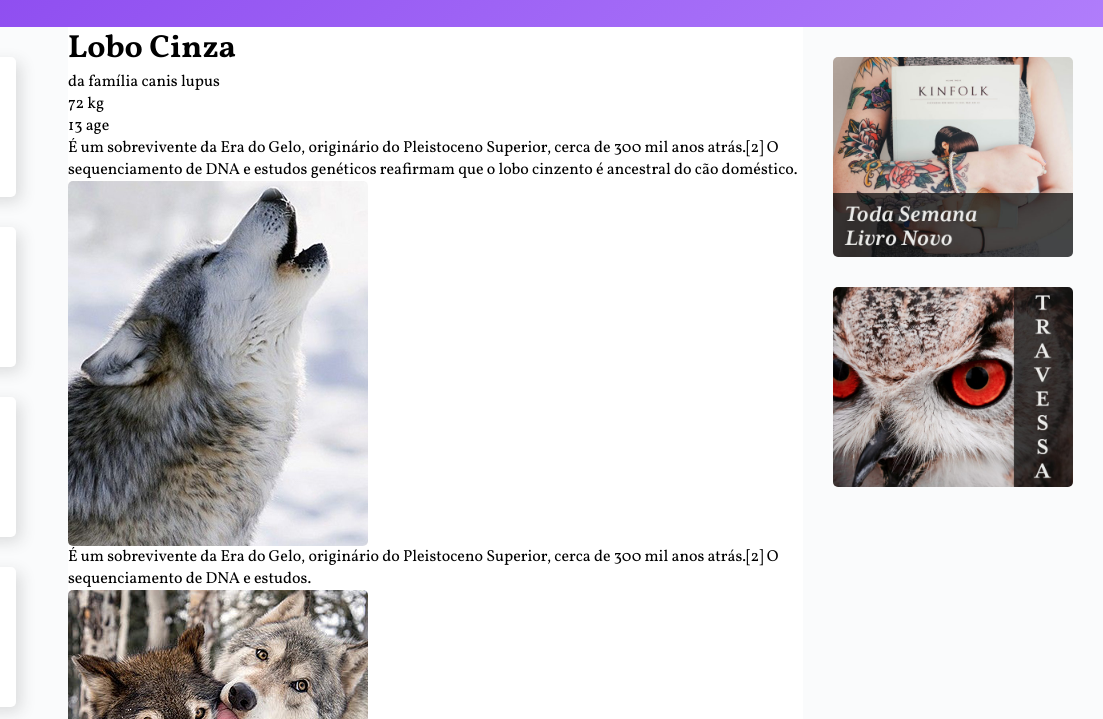
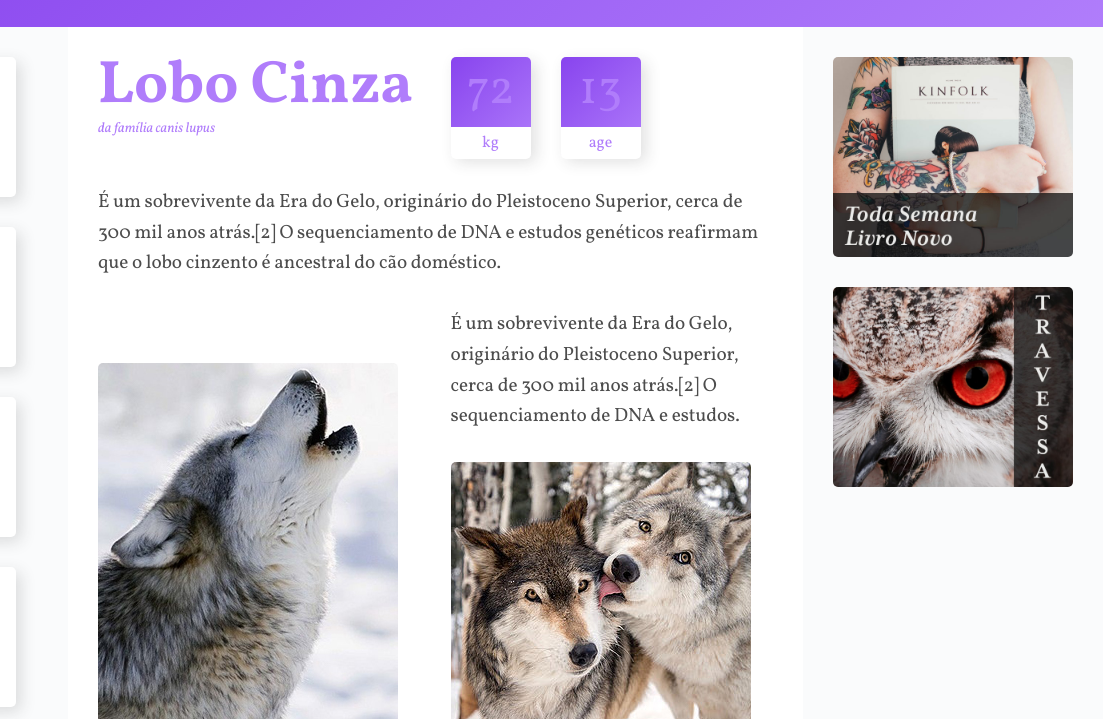
Before and after one commit to adsonbmx15/wildbeast, a plain HTML site: page index.html in a window 1280 px wide. Shown: the part 81-800 px from the top of the page, 177-1280 px from the left. Drawn offline with Linux system fonts and the light colour scheme.

Commit message:
add-caracteristica

```diff
--- a/css/style.css
+++ b/css/style.css
@@ -103,6 +103,94 @@ img {
 
 .content {
   grid-area: content;
+  max-width: 900px;
+  margin: 0 auto;
+  padding: 30px;
+  display: grid;
+  grid-template-columns: 1fr 1fr;
+  gap: 30px;
+}
+
+.col-wide {
+  grid-column: 1 / -1;
+}
+
+.imagem-1 {
+  grid-row: span 2;
+  align-self: end;
+}
+
+.imagem-2 {
+  align-self: end;
+}
+
+/* ESTILOS CONTENT */
+
+p {
+  font-size: 1.2rem;
+  line-height: 1.6;
+  letter-spacing: -0.005rem;
+  color: rgba(0, 0, 0, 0.7);
+}
+
+.informacoes p + p {
+  margin-top: 30px;
+}
+
+/* TITULO */
+
+.titulo {
+  color: #b07dfb;
+}
+
+.titulo h1 {
+  font-size: 3.75rem;
+  line-height: 1;
+  font-weight: 700;
+}
+
+.titulo span {
+  font-size: 0.875rem;
+  font-style: italic;
+}
+
+/* CARACTERISTICAS */
+
+.caracteristicas {
+  display: flex;
+  align-items: flex-start;
+}
+
+.caracteristicas > div {
+  width: 80px;
+  text-align: center;
+  background: linear-gradient(135deg, #8844ee, #b07dfb);
+  border-radius: 5px;
+  box-shadow: 5px 5px 15px 0px rgba(44, 44, 44, 0.15);
+  position: relative;
+}
+
+.caracteristicas > div:first-child {
+  margin-right: 30px;
+}
+
+.caracteristicas span {
+  display: block;
+  color: #b07dfb;
+}
+
+.numero {
+  font-size: 3rem;
+  line-height: 1;
+  margin: 10px auto;
+}
+
+.rotulo {
+  background: white;
+  border-radius: 0 0 5px 5px;
+  padding: 5px 0;
+  position: relative;
+  top: 2px;
 }
 
 /* ANUNCIOS */
--- a/index.html
+++ b/index.html
@@ -54,19 +54,19 @@
         </div>
       </div>
 
-      <p>É um sobrevivente da Era do Gelo, originário do Pleistoceno Superior, cerca de 300 mil anos atrás.[2] O sequenciamento de DNA e estudos genéticos reafirmam que o lobo cinzento é ancestral do cão doméstico.</p>
+      <p class="col-wide">É um sobrevivente da Era do Gelo, originário do Pleistoceno Superior, cerca de 300 mil anos atrás.[2] O sequenciamento de DNA e estudos genéticos reafirmam que o lobo cinzento é ancestral do cão doméstico.</p>
 
-      <img src="./img/wolf1.jpg" alt="Wolf 1">
+      <img class="imagem-1" src="./img/wolf1.jpg" alt="Wolf 1">
 
       <p>É um sobrevivente da Era do Gelo, originário do Pleistoceno Superior, cerca de 300 mil anos atrás.[2] O sequenciamento de DNA e estudos.</p>
 
-      <img src="./img/wolf2.jpg" alt="Wolf 2">
+      <img class="imagem-2" src="./img/wolf2.jpg" alt="Wolf 2">
 
       <p>O peso e tamanho dos lobos variam muito em todo o mundo, tendendo a aumentar proporcionalmente com a latitude, como previsto pela teoria de Christian Bergmann. Em geral, a altura, medida a partir dos ombros, varia de 60 a 95 centímetros.</p>
 
       <p>O peso varia geograficamente. Em média, os lobos europeus pesam 38,5 kg; os lobos da América do Norte, 36 kg; os lobos indianos e árabes, 25 kg.[7] Embora raros, lobos com mais de 77 kg foram encontrados no Alasca, Canadá,[8] e na antiga União Soviética.</p>
 
-      <blockquote class="citacao">
+      <blockquote class="citacao col-wide">
         <p>“Há algo no uivar do lobo que tira um homem do aqui e agora e o transporta para uma floresta da mente.”</p>
       </blockquote>
 
@@ -85,7 +85,7 @@
         <p>É um sobrevivente da Era do Gelo, originário do Pleistoceno Superior, cerca de 300 mil anos atrás.[2] O sequenciamento de DNA e estudos genéticos reafirmam que o lobo cinzento é ancestral do cão doméstico.</p>
       </div>
 
-      <img src="./img/wolf3.jpg" alt="Wolf 3">
+      <img class="col-wide" src="./img/wolf3.jpg" alt="Wolf 3">
     </main>
 
     <aside class="anuncios">
```
